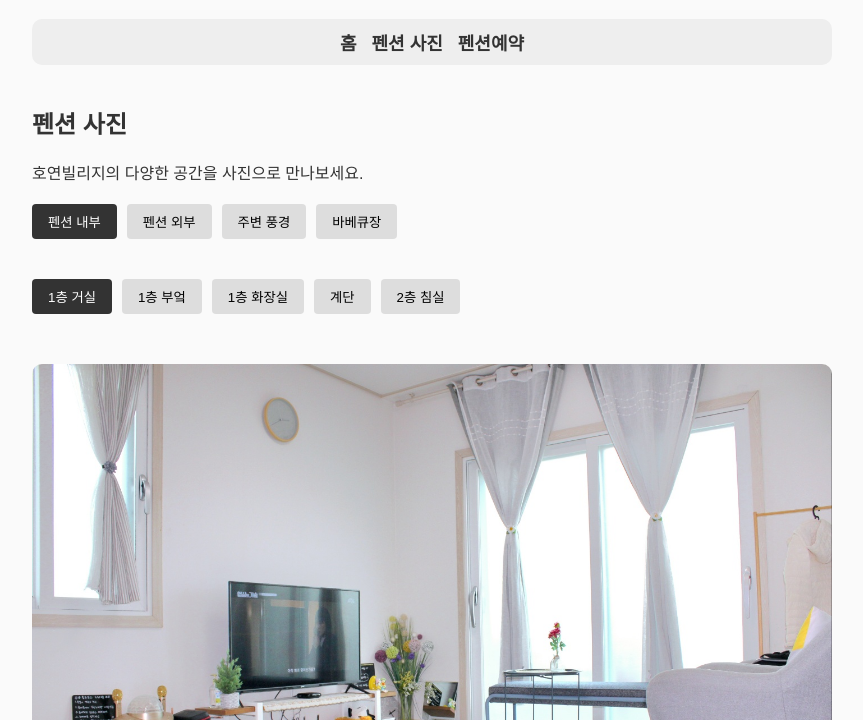
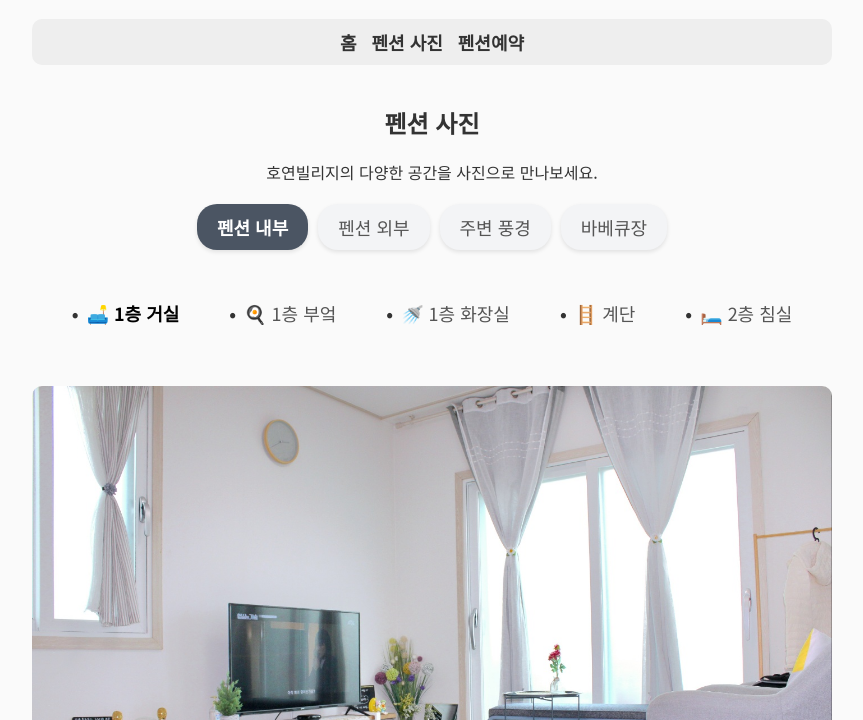
Before and after one commit to 3sik/hoyeon-village, a plain HTML site: page index.html in a window 1280 px wide. Both pictures are taken after a click on the link "펜션 사진". Shown: the part 80-800 px from the top of the page, without its empty margins (208-1071 px from the left). Drawn offline with Linux system fonts and the light colour scheme.

Commit message:
홈페이지 디자인 수정 및 콘텐츠 정리

```diff
--- a/index.html
+++ b/index.html
@@ -1,12 +1,16 @@
 <!DOCTYPE html>
 <html lang="ko">
 <head>
+  <link rel="preconnect" href="https://fonts.googleapis.com">
+  <link rel="preconnect" href="https://fonts.gstatic.com" crossorigin>
+  <link href="https://fonts.googleapis.com/css2?family=Noto+Sans+KR:wght@100..900&display=swap" rel="stylesheet">
+
   <meta charset="UTF-8" />
   <meta name="viewport" content="width=device-width, initial-scale=1.0" />
   <title>호연빌리지</title>
   <style>
     body {
-      font-family: 'Arial', sans-serif;
+      font-family: 'Noto Sans KR','Arial', sans-serif;
       background-color: #fafafa;
       color: #333;
       max-width: 800px;
@@ -66,25 +70,52 @@
       object-fit: contain;
     }
 
-    .photo-tabs, .interior-tabs {
+    .photo-tabs {
       display: flex;
       gap: 10px;
       margin: 20px 0;
       flex-wrap: wrap;
+      justify-content: center; /* 상위 탭 가운데 정렬 */
+    }
+
+    .interior-tabs {
+      display: flex;
+      gap: 10px;
+      margin: 20px 0;
+      flex-wrap: wrap;
+      /* justify-content는 빼두세요: 기본 좌측 정렬 유지 */
     }
 
     .tab-btn {
-      padding: 8px 16px;
-      border: none;
-      background: #ddd;
-      cursor: pointer;
-      border-radius: 4px;
+        all: unset;
+        padding: 8px 16px;
+        cursor: pointer;
     }
 
-    .tab-btn.active {
-      background: #333;
-      color: white;
+    /* 상위 카테고리 버튼 스타일 (photo-tabs 전용) */
+    .photo-tabs .tab-btn {
+      padding: 10px 20px;
+      background-color: #f3f4f6;
+      color: #555;
+      border: none;
+      border-radius: 20px;
+      font-size: 18px;
+      cursor: pointer;
+      transition: background-color 0.3s, color 0.3s;
+      box-shadow: 0 2px 4px rgba(0, 0, 0, 0.1);
     }
+
+    .photo-tabs .tab-btn:hover {
+      background-color: #d1d5db; /* 연한 회색 */
+      color: #222;
+    }
+
+    .photo-tabs .tab-btn.active {
+      background-color: #4b5563; /* 차콜색 */
+      color: #fff;
+      font-weight: bold;
+    }
+
 
     .gallery {
       display: none;
@@ -115,6 +146,31 @@
       width: 100%;
       border-radius: 10px;
     }
+
+    .interior-tabs .tab-btn {
+        background: transparent !important;
+        border: none !important;
+        border-radius: 0 !important;
+        box-shadow: none !important;
+    }
+
+    .interior-tabs .tab-btn::before {
+      content: "•";
+      color: #333;
+      font-weight: bold;
+      margin-right: 8px;
+    }
+
+    .interior-tabs .tab-btn:hover {
+      text-decoration: underline;
+      text-underline-offset: 4px;
+    }
+
+    .interior-tabs .tab-btn.active {
+      font-weight: bold;
+      color: #000;
+    }
+
 
     footer {
       text-align: center;
@@ -153,18 +209,18 @@
 
       if (category === 'home') {
         html = `
-          <h2>홈</h2>
-          <div class="slider">
-            <img id="slide-image" src="images/outside1.jpeg" alt="펜션 사진" />
-          </div>
-          <p>태안 파도리에 위치한 독채 펜션 호연빌리지입니다.</p>
+            <h2 style="text-align:center;">홈</h2>
+            <div class="slider" style="margin: 0 auto;">
+              <img id="slide-image" src="images/outside1.jpeg" alt="펜션 사진" />
+            </div>
+            <p style="text-align:center;">태안 파도리에 위치한 독채 펜션 호연빌리지입니다.</p>
         `;
         contentBox.innerHTML = html;
         startSlider();
       } else if (category === 'photo') {
         html = `
-          <h2>펜션 사진</h2>
-          <p>호연빌리지의 다양한 공간을 사진으로 만나보세요.</p>
+          <h2 style="text-align:center;">펜션 사진</h2>
+          <p style="text-align:center;">호연빌리지의 다양한 공간을 사진으로 만나보세요.</p>
           <div class="photo-tabs">
             <button class="tab-btn active" onclick="showGallery('interior', this)">펜션 내부</button>
             <button class="tab-btn" onclick="showGallery('outside', this)">펜션 외부</button>
@@ -174,12 +230,13 @@
 
           <div class="gallery active" id="interior">
             <div class="photo-tabs interior-tabs">
-              <button class="tab-btn active" onclick="showSubGallery('living', this)">1층 거실</button>
-              <button class="tab-btn" onclick="showSubGallery('kitchen', this)">1층 부엌</button>
-              <button class="tab-btn" onclick="showSubGallery('bathroom', this)">1층 화장실</button>
-              <button class="tab-btn" onclick="showSubGallery('stairs', this)">계단</button>
-              <button class="tab-btn" onclick="showSubGallery('bedroom', this)">2층 침실</button>
+              <button class="tab-btn active" onclick="showSubGallery('living', this)">🛋️ 1층 거실</button>
+              <button class="tab-btn" onclick="showSubGallery('kitchen', this)">🍳 1층 부엌</button>
+              <button class="tab-btn" onclick="showSubGallery('bathroom', this)">🚿 1층 화장실</button>
+              <button class="tab-btn" onclick="showSubGallery('stairs', this)">🪜 계단</button>
+              <button class="tab-btn" onclick="showSubGallery('bedroom', this)">🛏️ 2층 침실</button>
             </div>
+
             <div class="sub-gallery-group active" id="living">
               <div class="sub-gallery">
                 <img src="images/living1.jpeg" />
```
